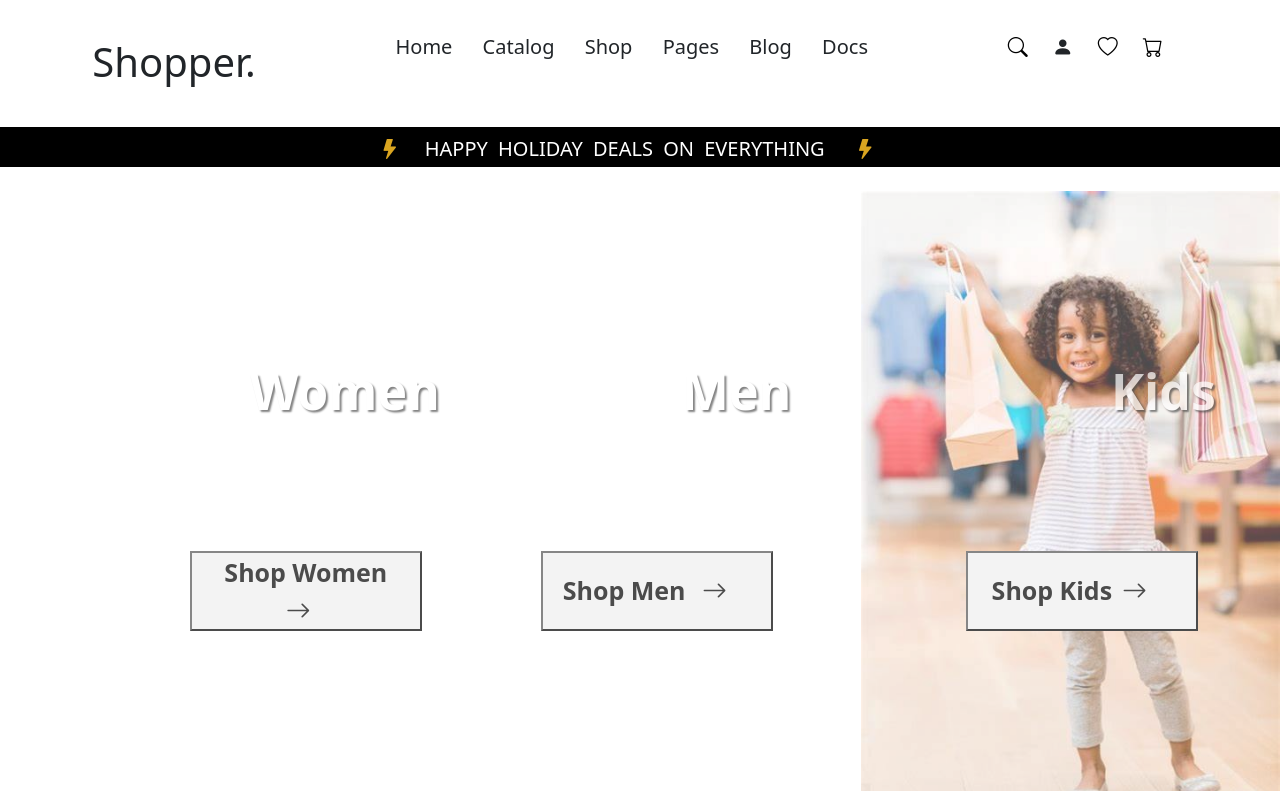
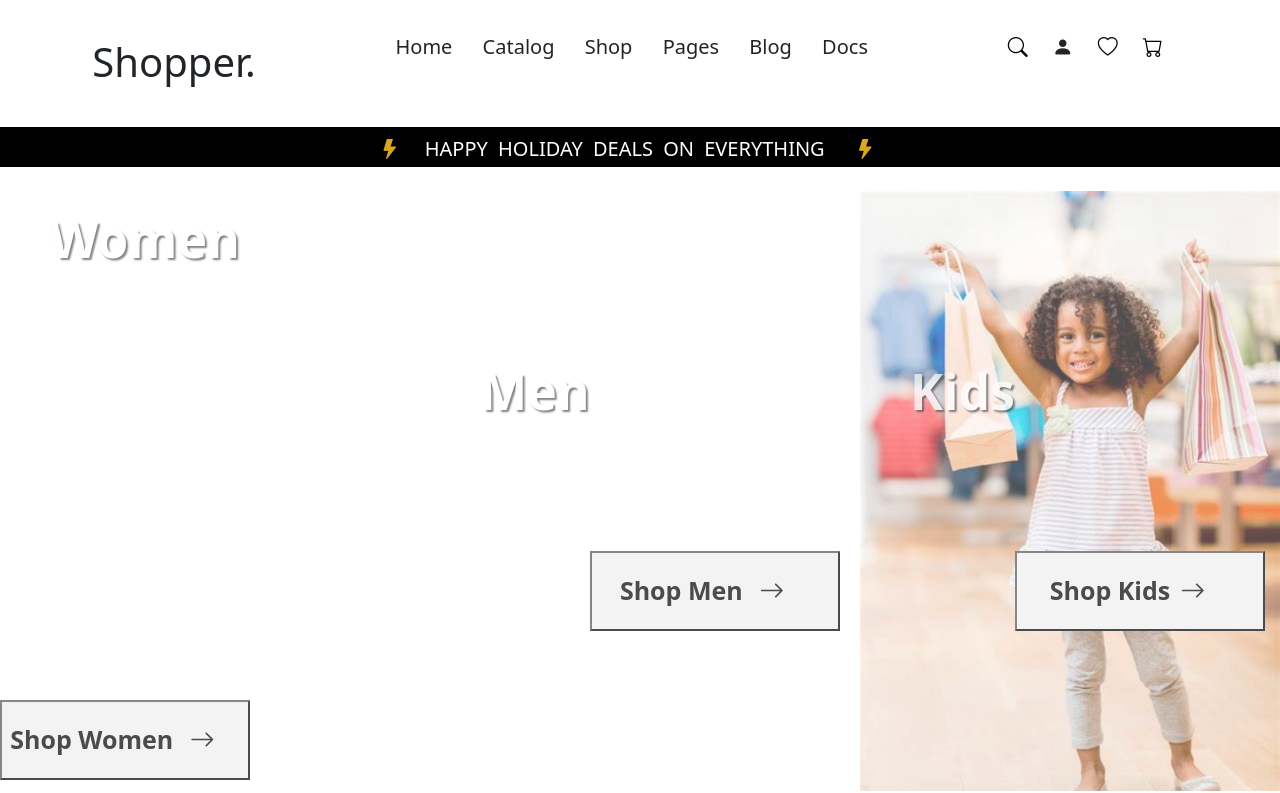
Before and after one commit to onemanarmyrohit432/rohit-new-portfoilo, a plain HTML site: page public/shopper.html in a window 1280 px wide. Shown: the part 38-831 px from the top of the page. Drawn offline with nearby package versions, Linux system fonts and the light colour scheme.

Commit message:
My-Resume

```diff
--- a/public/shopper.html
+++ b/public/shopper.html
@@ -196,6 +196,7 @@
             background-size: cover;
             text-align: center;
             display: flex;
+            flex-wrap: wrap;
             height: 600px;
             align-items: center;
             font-size: 30px;
@@ -207,6 +208,7 @@
             background-size: cover;
             /* width: 600px; */
             text-align: center;
+            flex-wrap: wrap;
             display: flex;
             height: 600px;
             align-items: center;
@@ -219,30 +221,31 @@
             background-size: cover;
             /* width: 600px; */
             text-align: center;
+            flex-wrap: wrap;
             display: flex;
             height: 600px;
             align-items: center;
             font-size: 40px;
             color: lightgray;
         }
-
-        .titles {
+        .titles{
             font-size: 50px;
             color: rgb(255, 255, 255);
             text-shadow: 2px 2px 2px black;
             font-weight: bold;
-            padding-left: 250px;
+            padding-left: 50px;
+            /* padding-left: -250px; */
             margin-bottom: 200px;
         }
 
-        .sub-title {
+        .sub-title{
             font-size: 25px;
             color: black;
-            width: 232px;
+            width: 250px;
             height: 80px;
             font-weight: bold;
             margin-top: 200px;
-            margin-left: -250px;
+            /* margin-left: 20px; */
         }
 
         button{
@@ -967,7 +970,7 @@
                     <div class="modal-content">
                         <div class="modal-header">
                             <h5 class="modal-title justify-content-center" id="exampleModalLong">Shopper</h5>
-                            <button type="button" class="btn-close" data-bs-dismiss="modal" aria-label="Close">
+                            <button type="button" class="btn-close" data-bs-dismiss="modal" aria-label="Close0">
                                 <span aria-hidden="true">&times;</span>
                             </button>
                         </div>
```
